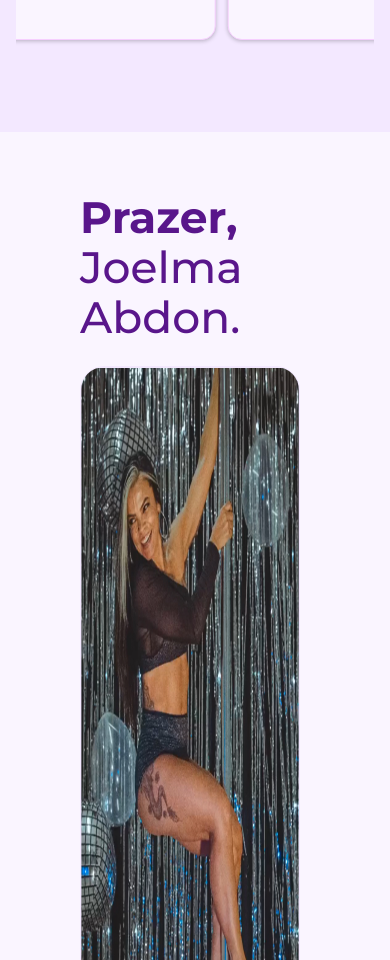
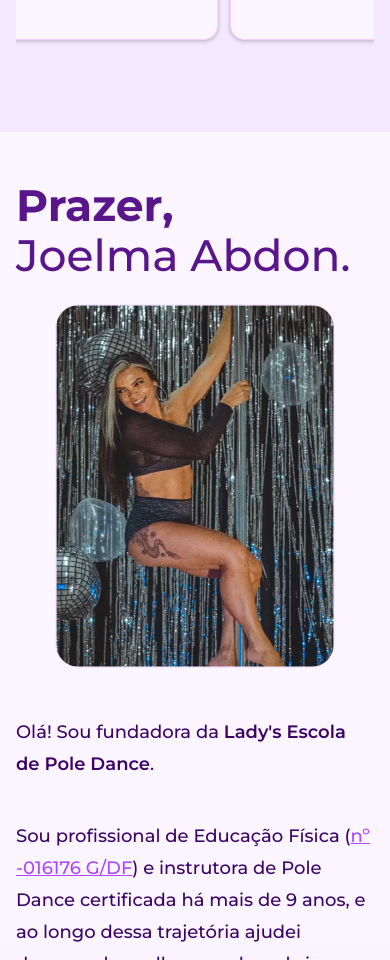
Before and after one commit to mdsreq-fga-unb/REQ-2025.2-T01-EscolaPoleDance, a React (Vite) app in the folder frontend/: page / in a window 390 px wide. Shown: the part 1040-2000 px from the top of the page. Built offline with nearby package versions, Linux system fonts and the light colour scheme.

Commit message:
#12 feat: Update AboutSection layout and styling for improved responsiveness and visual appeal

```diff
--- a/frontend/src/components/layout/AboutSection.tsx
+++ b/frontend/src/components/layout/AboutSection.tsx
@@ -2,7 +2,7 @@ import joemalAbdon from "../../assets/img/about/joemalAbdon.jpg";
 
 export default function AboutSection() {
   return (
-    <section id="about" className="bg-gradient-to-b from-purple-50 via-purple-50 via-purple-150 to-purple-200 flex flex-col lg:flex-row px-16 pl-[80px] pr-[90px] pt-[60px] pb-[75px]" style={{backgroundImage: 'linear-gradient(to bottom, #faf5ff 0%, #faf5ff 55%, #e9d5ff 100%)'}}>
+    <section id="about" className="bg-gradient-to-b from-purple-50 via-purple-100 via-purple-150 to-purple-200 flex flex-col lg:flex-row px-4 sm:px-8 md:px-16 lg:px-[90px] xl:px-[90px] py-12 sm:py-16 md:py-20" style={{backgroundImage: 'linear-gradient(to bottom, #faf5ff 0%, #faf5ff 55%, #e9d5ff 100%)'}}>
       <div className="lg:hidden mb-6 text-start">
         <h2 className="text-purple-900 text-[2.75rem] font-bold font-['Montserrat'] leading-[50px]">
           Prazer,
@@ -14,9 +14,9 @@ export default function AboutSection() {
       <img
         src={joemalAbdon}
         alt="Joelma Abdon"
-        className="w-[500px] h-[650px] lg:w-[500px] lg:h-[650px] sm:w-[400px] sm:h-[520px] w-[350px] h-[455px] rounded-3xl border border-purple-100 mx-auto lg:mx-0"
+        className="w-[280px] h-[364px] sm:w-[320px] sm:h-[416px] md:w-[400px] md:h-[520px] lg:w-[450px] lg:h-[585px] xl:w-[500px] xl:h-[650px] rounded-3xl border border-purple-100 mx-auto lg:mx-0"
       />
-      <div className="lg:ml-8 mt-6 lg:mt-0">
+      <div className="lg:ml-8 mt-6 lg:mt-0 max-w-2xl">
         <div className="hidden lg:block">
           <h2 className="text-purple-900 text-[2.75rem] font-bold font-['Montserrat'] leading-[50px]">
             Prazer,
```
